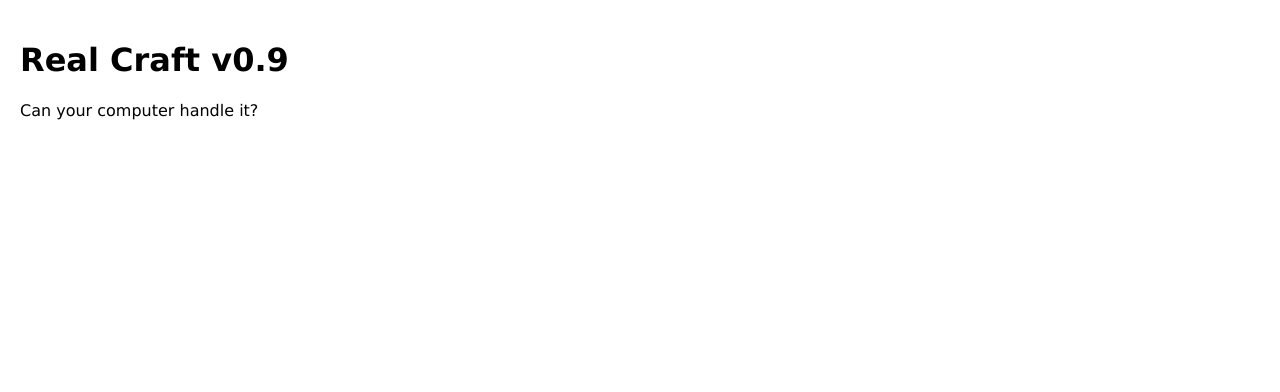
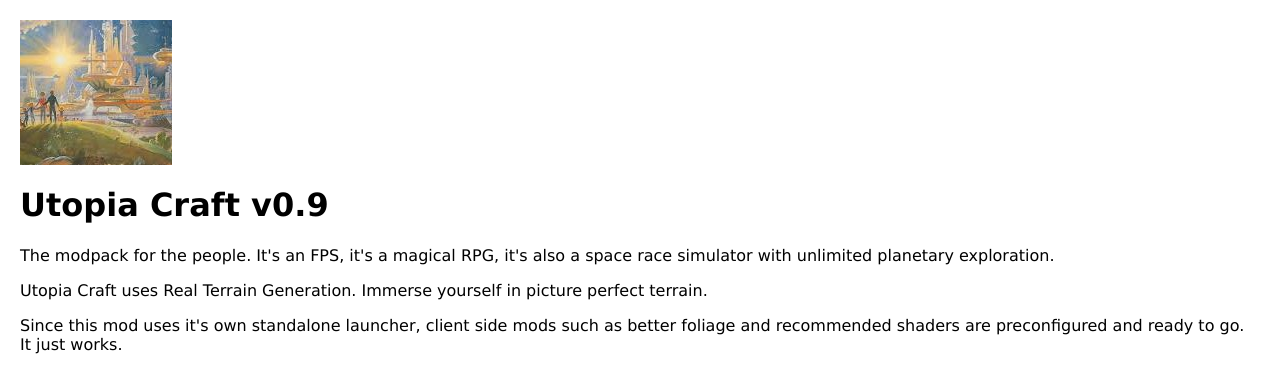
Before and after one commit to filehouse/filehouse.github.io, a plain HTML site: page news.html in a window 1280 px wide. Drawn offline with Linux system fonts and the light colour scheme.

Commit message:
update news

```diff
--- a/news.html
+++ b/news.html
@@ -10,11 +10,18 @@ body {
     margin: 0;
     padding: 20px;
 }
+.utopia-img {
+    background-image: url("utopia.jpg");
+    background-repeat: no-repeat;
+    height: 145px;
+}
 </style>
 </head>
 <body>
 <!-- Note: Java's web renderer is pretty bad so you cannot get too fancy -->
-<h1>Real Craft v0.9</h1>
-<p>Can your computer handle it?</p>
+<div class="utopia-img"></div><h1>Utopia Craft v0.9</h1>
+<p>The modpack for the people. It's an FPS, it's a magical RPG, it's also a space race simulator with unlimited planetary exploration.</p>
+<p>Utopia Craft uses Real Terrain Generation. Immerse yourself in picture perfect terrain.</p>
+<p>Since this mod uses it's own standalone launcher, client side mods such as better foliage and recommended shaders are preconfigured and ready to go. It just works.</p>
 </body>
 </html>
```
Also changed, not shown: utopia.jpg (added).
